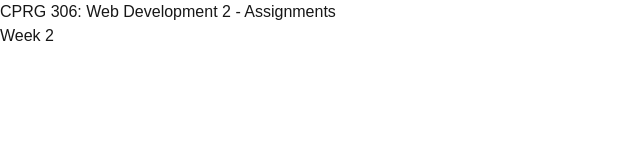
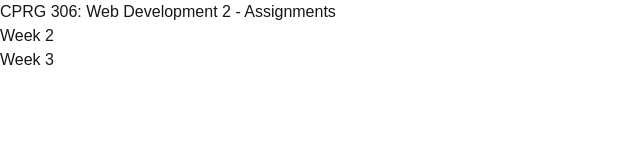
Before and after one commit to itzaidan/cprg306-assignments, a Next.js app: page / in a window 1280 px wide. Shown: the top 160 px of the page, without its empty margins (0-640 px from the left). Built offline with nearby package versions, Linux system fonts and the light colour scheme.

Commit message:
fix: links wrap and add week 3 link

```diff
--- a/app/page.js
+++ b/app/page.js
@@ -2,9 +2,10 @@ import Link from "next/link";
 
 export default function Home() {
   return (
-    <main>
+    <main className="flex flex-col">
       <h1>CPRG 306: Web Development 2 - Assignments</h1>
       <Link href="/week-2">Week 2</Link>
+      <Link href="/week-3">Week 3</Link>
     </main>
   );
 }
```
